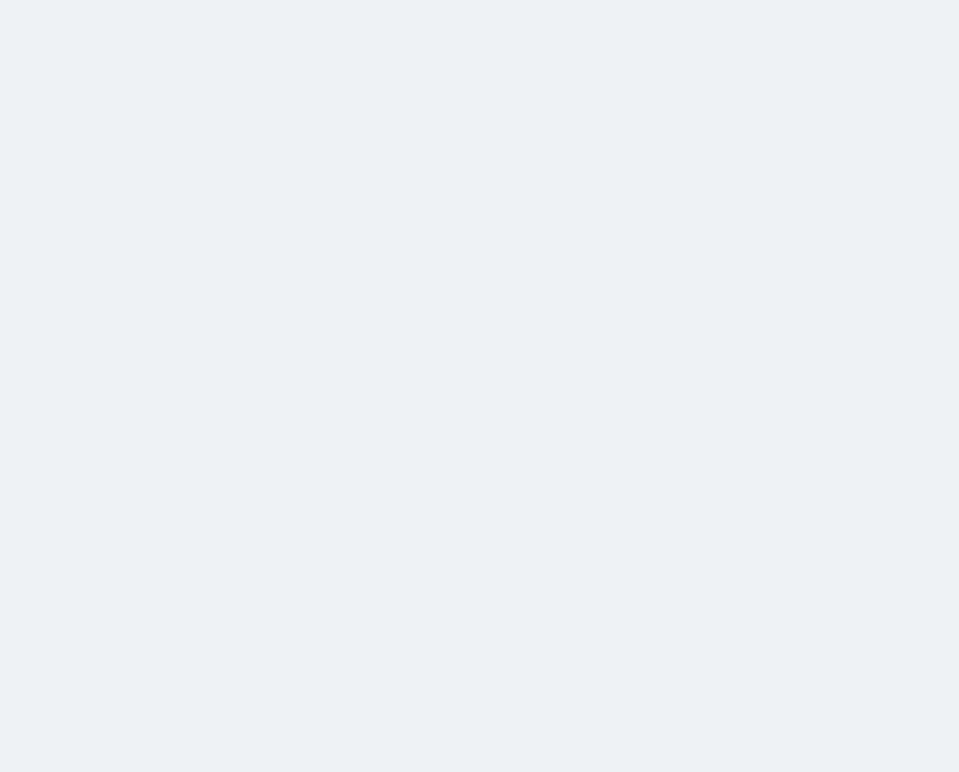
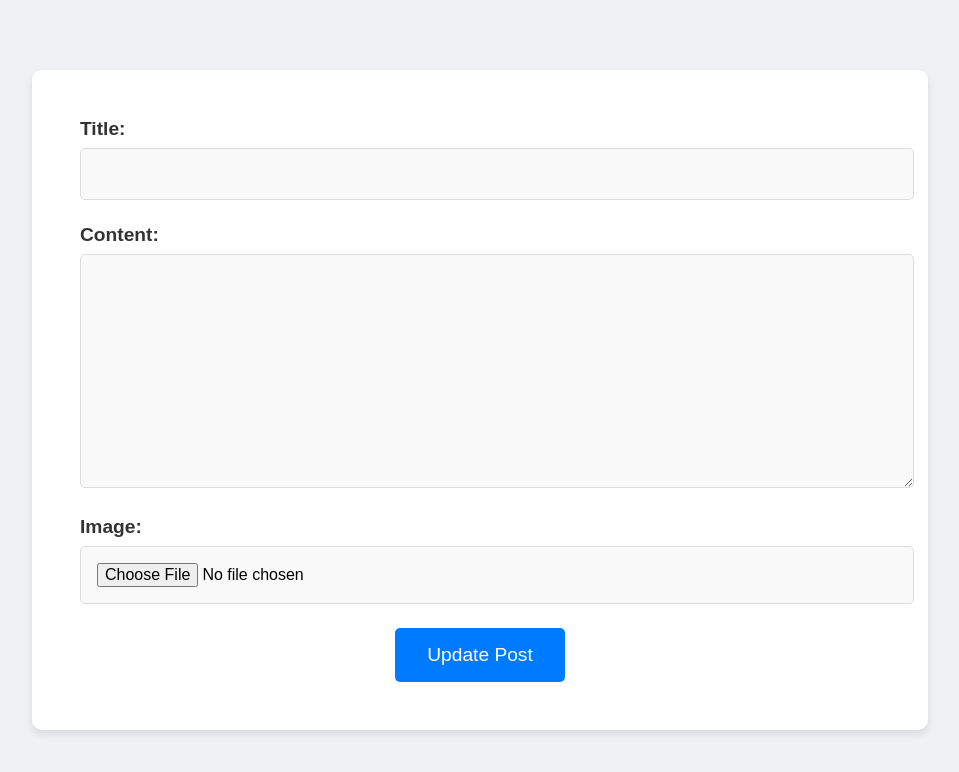
Before and after one commit to ErzaQorrii/SocialConnect_C, a React (Create React App) app in the folder client/: page /edit-post/1 in a window 1280 px wide. Before the commit this address had no page. Shown: the top 772 px of the page, without its empty margins (160-1119 px from the left). Built offline with nearby package versions, Linux system fonts and the light colour scheme; no server answers.

Commit message:
Implement Edit Post feature

```diff
--- a/client/package.json
+++ b/client/package.json
@@ -20,6 +20,7 @@
     "react-pro-sidebar": "^1.1.0",
     "react-router-dom": "^6.23.0",
     "react-scripts": "5.0.1",
+    "sweetalert2": "^11.11.0",
     "web-vitals": "^2.1.4"
   },
   "scripts": {
--- a/client/src/App.js
+++ b/client/src/App.js
@@ -7,6 +7,7 @@ import TestUser from './Components/NormalUser/TestUser';
 import TestAdmin from './Components/Admin/TestAdmin';
 import HomepageUser from './Components/NormalUser/HomepageUser';
 import CreatePost from './Components/NormalUser/CreatePost';
+import EditPost from './Components/NormalUser/EditPost ';
 import { BrowserRouter, Routes, Route, Navigate } from 'react-router-dom';
 
 
@@ -25,6 +26,8 @@ function App() {
       <Route path="/admin" element={<TestAdmin />} />
       <Route path="/home_user" element={<HomepageUser/>}/>
       <Route path="/create_post"element= {<CreatePost/>} />
+      <Route path="/edit-post/:id" element={<EditPost />} />
+
 
 
     </Routes>
--- /dev/null
+++ b/client/src/Components/NormalUser/EditPost .jsx
@@ -0,0 +1,136 @@
+import React, { useState, useEffect } from 'react';
+import axios from 'axios';
+import { useParams, useNavigate } from 'react-router-dom';
+
+const EditPost = () => {
+  const { id } = useParams();
+  const navigate = useNavigate();
+  const [inputErrorList, setInputErrorList] = useState({});
+  const [post, setPost] = useState({ title: '', content: '', image: null });
+  const [isLoading, setIsLoading] = useState(true);
+
+  useEffect(() => {
+    const token = localStorage.getItem('auth_token');
+
+    axios.get(`http://127.0.0.1:8000/api/posts/${id}`, {
+      headers: { 'Authorization': `Bearer ${token}` }
+    })
+    .then(response => {
+      console.log('Fetched post data:', response.data);
+      if (response.data && response.data.title && response.data.content) {
+        setPost({
+          title: response.data.title,
+          content: response.data.content,
+          image: null,
+        });
+      } else {
+        console.error('Post data is not in the expected format:', response.data);
+      }
+      setIsLoading(false);
+    })
+    .catch(error => {
+      console.log("Error fetching post", error);
+      setIsLoading(false);
+    });
+  }, [id]);
+
+  const handleInput = (e) => {
+    const { name, value, files } = e.target;
+    if (name === 'image' && files.length > 0) {
+      setPost({ ...post, [name]: files[0] });
+    } else {
+      setPost({ ...post, [name]: value });
+    }
+  };
+
+  const handleSubmit = (e) => {
+    e.preventDefault();
+
+    const formData = new FormData();
+    formData.append('_method', 'PUT');
+    formData.append('title', post.title);
+    formData.append('content', post.content);
+    if (post.image) {
+      formData.append('image', post.image);
+    }
+
+    const token = localStorage.getItem('auth_token');
+
+    if (!token) {
+      alert('Unauthorized: Please log in.');
+      return;
+    }
+
+    axios.post(`http://127.0.0.1:8000/api/posts/${id}`, formData, {
+      headers: {
+        'Content-Type': 'multipart/form-data',
+        'Authorization': `Bearer ${token}`
+      },
+    })
+    .then(res => {
+        console.log('Update response:', res);
+      alert(res.data.message);
+      navigate('/home_user');
+    })
+    .catch(error => {
+      if (error.response) {
+        if (error.response.status === 422) {
+          setInputErrorList(error.response.data.errors);
+        } else if (error.response.status === 500) {
+          setInputErrorList({ server: 'Internal Server Error' });
+        } else if (error.response.status === 401) {
+          alert('Unauthorized: Please log in.');
+        }
+      }
+    });
+  };
+
+  if (isLoading) {
+    return <div>Loading...</div>;
+  }
+
+  return (
+    <div className="form-wrapper">
+      <div className="form-container">
+        <form className="form-createUser" onSubmit={handleSubmit}>
+          <div className="form-group">
+            <label>Title:</label>
+            <input
+              type="text"
+              name='title'
+              className="form-control"
+              value={post.title}
+              onChange={handleInput}
+            />
+            <span className="text-danger">{inputErrorList.title}</span>
+          </div>
+          <div className="form-group">
+            <label>Content:</label>
+            <textarea
+              className="form-control"
+              name='content'
+              value={post.content}
+              onChange={handleInput}
+            />
+            <span className="text-danger">{inputErrorList.content}</span>
+          </div>
+          <div className="form-group">
+            <label>Image:</label>
+            <input
+              type="file"
+              className="form-control"
+              name='image'
+              onChange={handleInput}
+            />
+            <span className="text-danger">{inputErrorList.image}</span>
+          </div>
+          <div className="submit-createpost">
+            <button type="submit" className="submit-button">Update Post</button>
+          </div>
+        </form>
+      </div>
+    </div>
+  );
+};
+
+export default EditPost;
--- a/client/src/Components/NormalUser/HomepageUser.jsx
+++ b/client/src/Components/NormalUser/HomepageUser.jsx
@@ -1,106 +1,118 @@
-import React, { useState, useEffect, useRef, useCallback } from 'react';
-import axios from 'axios';
-import PostCard from './PostCard';
-import SidebarComponent from './SidebarComponent';
-import './normal_user.css';
-import './postcard.css';
+import React, { useState, useEffect, useRef, useCallback } from "react";
+import axios from "axios";
+import PostCard from "./PostCard";
+import SidebarComponent from "./SidebarComponent";
+import "./normal_user.css";
+import "./postcard.css";
+import { useNavigate } from "react-router-dom";
 
 const Homepage_user = () => {
   const [collapsed, setCollapsed] = useState(false);
   const [posts, setPosts] = useState([]);
   const [pagination, setPagination] = useState({});
-  const token = localStorage.getItem('auth_token');
-  const userId = localStorage.getItem('user_id'); // Ensure user_id is stored in localStorage
+  const token = localStorage.getItem("auth_token");
+  const userId = localStorage.getItem("user_id");
   console.log(userId);
   const observer = useRef();
+  const navigate = useNavigate();
 
   const handleToggleSidebar = () => {
     setCollapsed(!collapsed);
   };
 
-
   useEffect(() => {
     if (token) {
-      axios.get('http://127.0.0.1:8000/api/posts', {
-        headers: { 'Authorization': `Bearer ${token}` }
+      axios
+        .get("http://127.0.0.1:8000/api/posts", {
+          headers: { Authorization: `Bearer ${token}` },
         })
-      .then(response => {
+        .then((response) => {
           setPosts(response.data.posts);
           setPagination(response.data.pagination);
-        console.log('Posts:', response.data.posts);
-        console.log('Pagination:', response.data.pagination);
+          console.log("Posts:", response.data.posts);
+          console.log("Pagination:", response.data.pagination);
         })
-      .catch(error => console.log("Error fetching posts", error));
+        .catch((error) => console.log("Error fetching posts", error));
     }
   }, [token]);
 
+  const loadMorePosts = useCallback((page) => {
+    console.log(`Loading more posts for page ${page}`);
+    axios
+      .get(`http://127.0.0.1:8000/api/posts?page=${page}`, {
+        headers: { Authorization: `Bearer ${token}` },
+      })
+      .then((response) => {
+        setPosts((prevPosts) => [...prevPosts, ...response.data.posts]);
+        setPagination(response.data.pagination);
+        console.log("More Posts:", response.data.posts);
+        console.log("Updated Pagination:", response.data.pagination);
+      })
+      .catch((error) => console.log("Error fetching more posts", error));
+  });
 
-  const loadMorePosts =  useCallback((page) => {
-    console.log(`Loading more posts for page ${page}`);
-    axios.get(`http://127.0.0.1:8000/api/posts?page=${page}`, {
-      headers: { 'Authorization': `Bearer ${token}` }
-    })
-    .then(response => {
-      setPosts(prevPosts => [...prevPosts, ...response.data.posts]);
-      setPagination(response.data.pagination);
-      console.log('More Posts:', response.data.posts);
-      console.log('Updated Pagination:', response.data.pagination);
-    })
-    .catch(error => console.log("Error fetching more posts", error));
-  })
-
-    const lastPostElementRef = useCallback(node => {
+  const lastPostElementRef = useCallback(
+    (node) => {
       if (observer.current) observer.current.disconnect();
 
-    observer.current = new IntersectionObserver(entries => {
+      observer.current = new IntersectionObserver(
+        (entries) => {
           if (entries[0].isIntersecting && pagination.has_more_pages) {
             loadMorePosts(pagination.current_page + 1);
           }
-    },[token]);
+        },
+        [token]
+      );
 
       if (node) observer.current.observe(node);
-  }, [pagination]);
+    },
+    [pagination]
+  );
 
-     const handleDelete = (id) =>
-      {
-        axios.delete(`http://127.0.0.1:8000/api/posts/${id}`,{
-          headers: {'Authorization':`Bearer ${token}`}
+  const handleDelete = (id) => {
+    axios
+      .delete(`http://127.0.0.1:8000/api/posts/${id}`, {
+        headers: { Authorization: `Bearer ${token}` },
       })
-        .then(response =>
-          {
-            setPosts(posts.filter(post=>post.id !==id));
-            alert('Post deleted',response.data.message)
+      .then((response) => {
+        setPosts(posts.filter((post) => post.id !== id));
+        alert("Post deleted", response.data.message);
       })
-          .catch(error => console.log("Error deleting post",error));
-      }
-
-      const handleUpdate = (id)=>
-      {
-
+      .catch((error) => console.log("Error deleting post", error));
   };
 
-
+  const handleUpdate = (id) => {
+    navigate(`/edit-post/${id}`);
+  };
 
   return (
-    <div style={{ display: 'flex' }}>
-      <SidebarComponent collapsed={collapsed} handleToggleSidebar={handleToggleSidebar} />
+    <div style={{ display: "flex" }}>
+      <SidebarComponent
+        collapsed={collapsed}
+        handleToggleSidebar={handleToggleSidebar}
+      />
       <div className="content">
         {posts.map((post, index) => (
           <PostCard
             key={post.id}
             ref={posts.length === index + 1 ? lastPostElementRef : null}
-            username={post.user ? post.user.name : 'Unknown User'}
-            profileImageUrl={post.user ? post.user.profileImageUrl : 'default-profile.png'}
-            postImageUrl={post.image ? `http://127.0.0.1:8000${post.image}` : 'default-post.png'}
+            username={post.user ? post.user.name : "Unknown User"}
+            profileImageUrl={
+              post.user ? post.user.profileImageUrl : "default-profile.png"
+            }
+            postImageUrl={
+              post.image
+                ? `http://127.0.0.1:8000${post.image}`
+                : "default-post.png"
+            }
             title={post.title}
             caption={post.content}
             likesCount={post.likes_count}
             comments={post.comments || []}
-            onDelete = {() =>handleDelete(post.id)}
-            onUpdate = {() => handleUpdate(post.id)}
-            currentUserId = {parseInt(userId,10)}
-            userId = {post.user_id}
-
+            onDelete={() => handleDelete(post.id)}
+            onUpdate={() => handleUpdate(post.id)}
+            currentUserId={parseInt(userId, 10)}
+            userId={post.user_id}
           />
         ))}
       </div>
```
Also changed, not shown: client/src/Components/NormalUser/CreatePost.jsx (line endings or trailing spaces), client/src/Components/NormalUser/PostCard.jsx (line endings or trailing spaces), 1 other file (tests, documents, lock files or other folders). Lines whose indentation alone changed are shown as unchanged.
